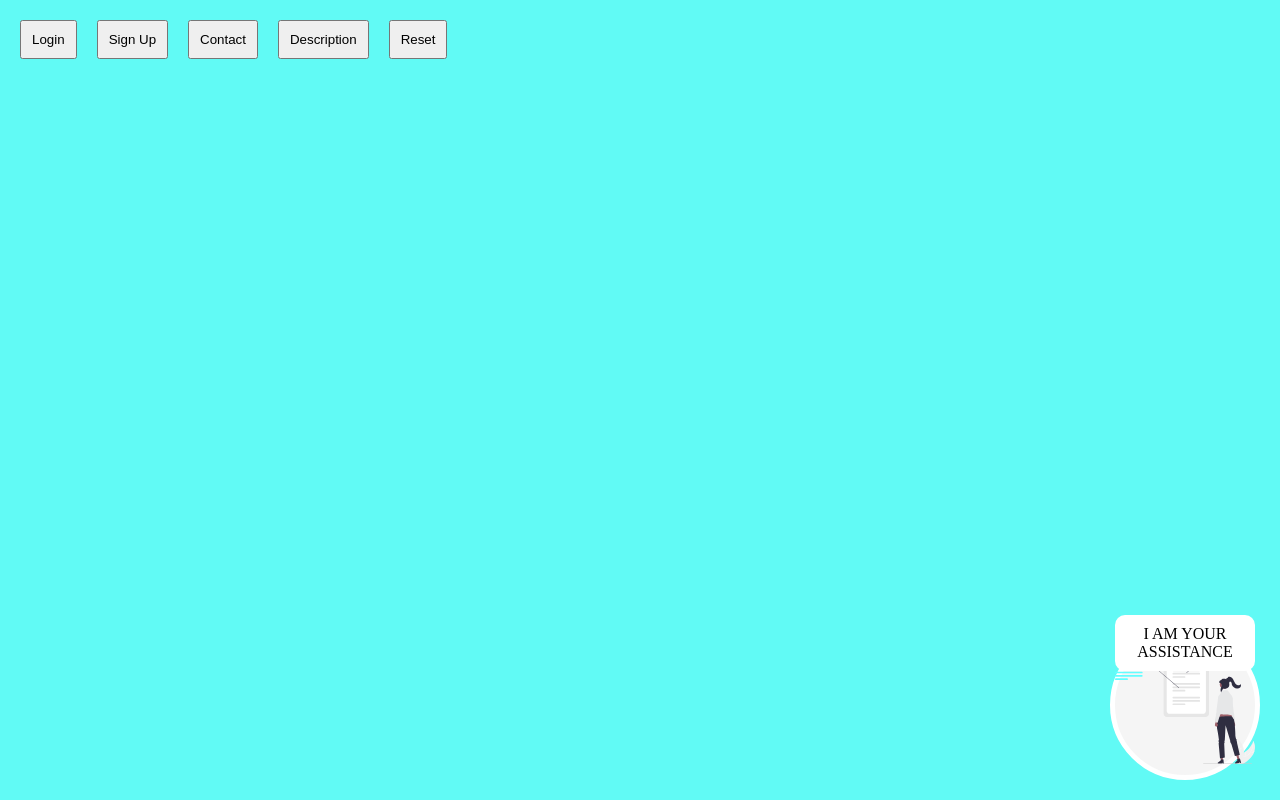
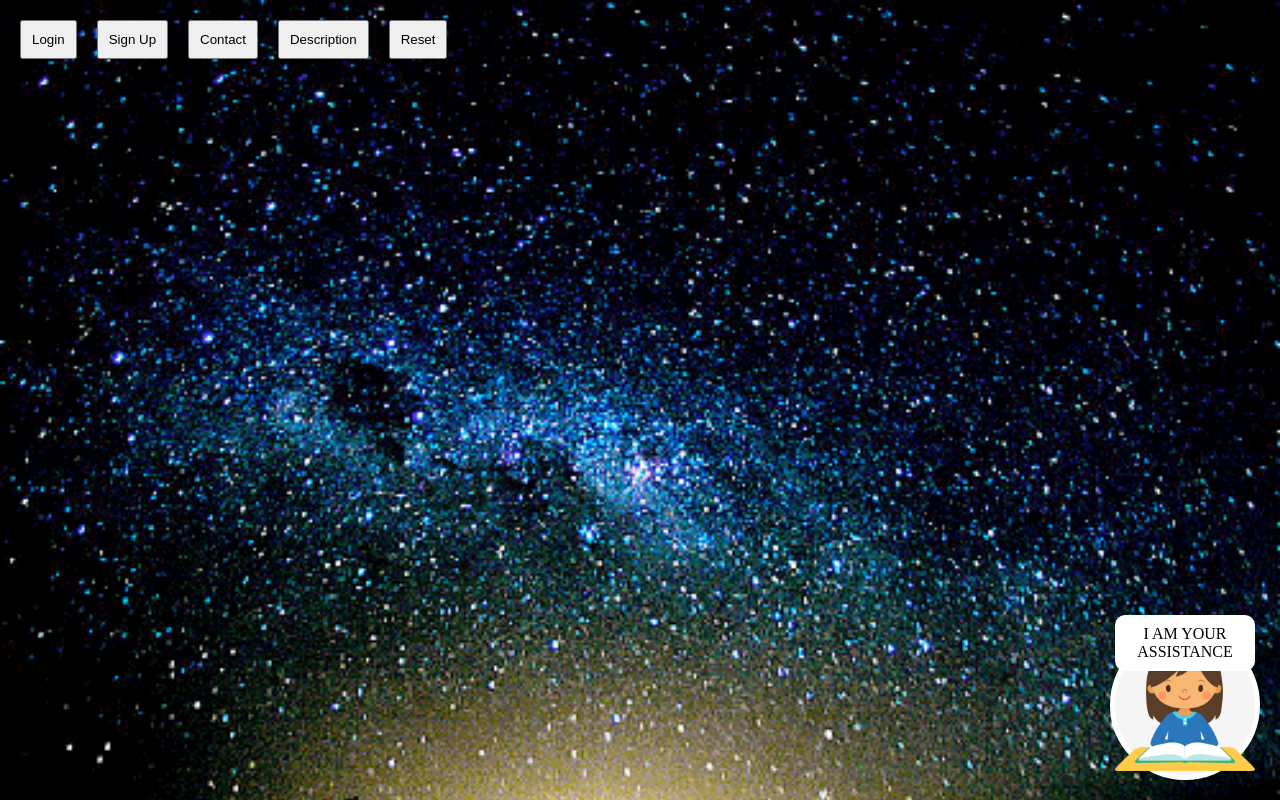
Before and after one commit to sam-sny/page-assistant, a plain HTML site: page index.html in a window 1280 px wide. Drawn offline with Linux system fonts and the light colour scheme.

Commit message:
second-commit

```diff
--- a/index.html
+++ b/index.html
@@ -16,7 +16,7 @@
     </div>
     <div class="sidebar">
         <!-- <img src="describe.svg" alt=""> -->
-        <img src="describe.svg" alt="">
+        <img src="pngwing.com.png" alt="heloo">
         <p class="description" id="data">I Am Your Assistance</p>
     </div>
     <script src="script.js"></script>
--- a/style.css
+++ b/style.css
@@ -4,7 +4,10 @@
     box-sizing: border-box;
 }
 body{
-    background: #61faf5;
+    background-image: url('sky.gif');
+    background-repeat: no-repeat;
+     background-size: cover;
+
 }
 img{
     width: 100%;
```
Also changed, not shown: bike.svg (deleted), describe.svg (deleted), pngwing.com.png (added), sky.gif (added).
